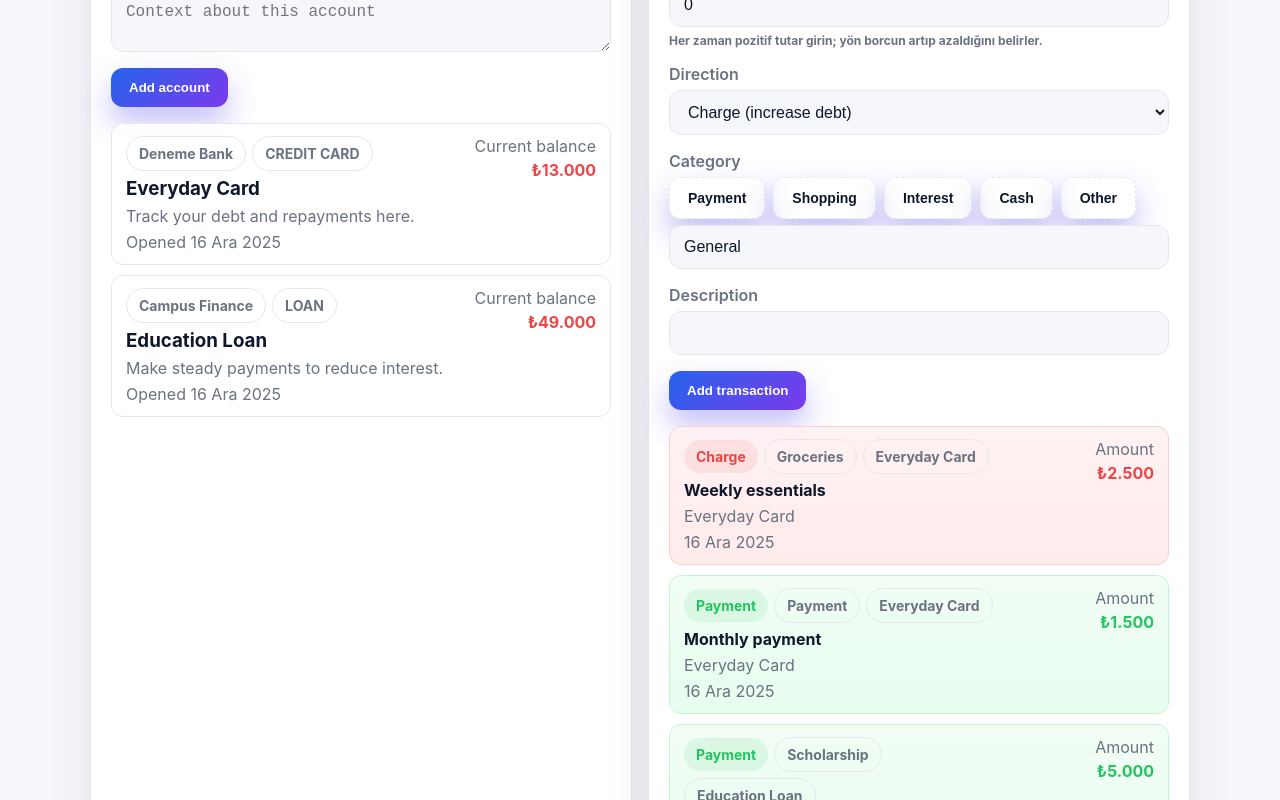
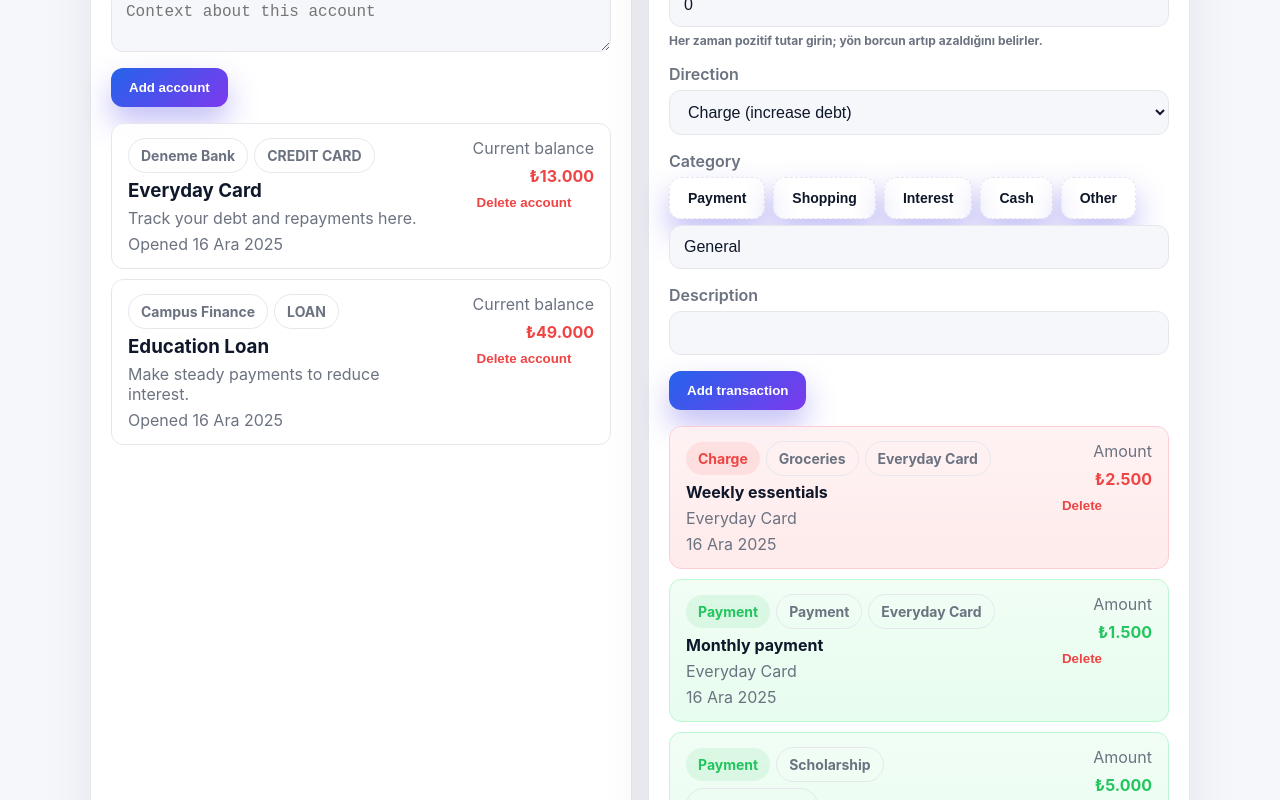
Before and after one commit to xhaoareth/deneme-webapp, a React (Vite) app: page / in a window 1280 px wide. Shown: the part 1100-1900 px from the top of the page. Built offline with nearby package versions, Linux system fonts and the light colour scheme.

Commit message:
Enhance UX polish and resilience

```diff
--- a/src/App.tsx
+++ b/src/App.tsx
@@ -175,7 +175,15 @@ function Header({ theme, onToggleTheme }: { theme: string; onToggleTheme: () =>
   );
 }
 
-function AccountCard({ account, balance }: { account: Account; balance: number }) {
+function AccountCard({
+  account,
+  balance,
+  onDelete,
+}: {
+  account: Account;
+  balance: number;
+  onDelete?: (account: Account) => void;
+}) {
   return (
     <li className="list-item account">
       <div className="stack">
@@ -190,6 +198,15 @@ function AccountCard({ account, balance }: { account: Account; balance: number }
       <div className="balance">
         <p className="muted">Current balance</p>
         <strong className={balance > 0 ? 'negative' : 'positive'}>{formatCurrency(balance)}</strong>
+        {onDelete && (
+          <button
+            type="button"
+            className="ghost danger-text"
+            onClick={() => onDelete(account)}
+          >
+            Delete account
+          </button>
+        )}
       </div>
     </li>
   );
@@ -199,10 +216,12 @@ function AccountsSection({
   accounts,
   transactions,
   onAddAccount,
+  onDeleteAccount,
 }: {
   accounts: Account[];
   transactions: Transaction[];
   onAddAccount: (account: Account) => void;
+  onDeleteAccount: (accountId: string) => void;
 }) {
   const [form, setForm] = useState({
     name: '',
@@ -262,6 +281,16 @@ function AccountsSection({
     setError('');
   };
 
+  const handleDeleteAccount = (account: Account) => {
+    const confirmed = window.confirm(
+      `Delete ${account.name}? Related transactions for this account will also be removed.`,
+    );
+
+    if (confirmed) {
+      onDeleteAccount(account.id);
+    }
+  };
+
   return (
     <section className="card">
       <div className="card-header">
@@ -318,9 +347,16 @@ function AccountsSection({
 
       <ul className="list">
         {accounts.map((account) => (
-          <AccountCard key={account.id} account={account} balance={getBalance(account, transactions)} />
+          <AccountCard
+            key={account.id}
+            account={account}
+            balance={getBalance(account, transactions)}
+            onDelete={() => handleDeleteAccount(account)}
+          />
         ))}
-        {accounts.length === 0 && <p className="empty">Add your first account to start tracking debt.</p>}
+        {accounts.length === 0 && (
+          <p className="empty">No accounts yet. Add an account to start tracking balances and payments.</p>
+        )}
       </ul>
     </section>
   );
@@ -328,7 +364,15 @@ function AccountsSection({
 
 const categoryPresets = ['Payment', 'Shopping', 'Interest', 'Cash', 'Other'] as const;
 
-function TransactionRow({ transaction, accountName }: { transaction: Transaction; accountName: string }) {
+function TransactionRow({
+  transaction,
+  accountName,
+  onDelete,
+}: {
+  transaction: Transaction;
+  accountName: string;
+  onDelete?: (transaction: Transaction) => void;
+}) {
   const directionLabel = transaction.direction === 'NEGATIVE' ? 'Charge' : 'Payment';
   return (
     <li
@@ -351,6 +395,11 @@ function TransactionRow({ transaction, accountName }: { transaction: Transaction
         <strong className={transaction.direction === 'NEGATIVE' ? 'negative' : 'positive'}>
           {formatCurrency(transaction.amount)}
         </strong>
+        {onDelete && (
+          <button type="button" className="ghost danger-text" onClick={() => onDelete(transaction)}>
+            Delete
+          </button>
+        )}
       </div>
     </li>
   );
@@ -360,10 +409,12 @@ function TransactionsSection({
   accounts,
   transactions,
   onAddTransaction,
+  onDeleteTransaction,
 }: {
   accounts: Account[];
   transactions: Transaction[];
   onAddTransaction: (transaction: Transaction) => void;
+  onDeleteTransaction: (transactionId: string) => void;
 }) {
   const [form, setForm] = useState({
     accountId: accounts[0]?.id ?? '',
@@ -379,6 +430,15 @@ function TransactionsSection({
     accountId: 'ALL',
     direction: 'ALL' as TransactionDirection | 'ALL',
   });
+
+  const accountNameLookup = useMemo(
+    () =>
+      accounts.reduce<Record<string, string>>((acc, account) => {
+        acc[account.id] = account.name;
+        return acc;
+      }, {}),
+    [accounts],
+  );
 
   useEffect(() => {
     if (!form.accountId && accounts[0]?.id) {
@@ -449,6 +509,16 @@ function TransactionsSection({
       return matchesAccount && matchesDirection;
     });
   }, [filters.accountId, filters.direction, transactions]);
+
+  const handleDeleteTransaction = (transaction: Transaction) => {
+    const confirmed = window.confirm(
+      `Delete this transaction for ${accountNameLookup[transaction.accountId] ?? 'an account'}?`,
+    );
+
+    if (confirmed) {
+      onDeleteTransaction(transaction.id);
+    }
+  };
 
   return (
     <section className="card">
@@ -558,10 +628,21 @@ function TransactionsSection({
       <ul className="list">
         {filteredTransactions.map((transaction) => {
           const accountName = accounts.find((account) => account.id === transaction.accountId)?.name || 'Unknown account';
-          return <TransactionRow key={transaction.id} transaction={transaction} accountName={accountName} />;
+          return (
+            <TransactionRow
+              key={transaction.id}
+              transaction={transaction}
+              accountName={accountName}
+              onDelete={handleDeleteTransaction}
+            />
+          );
         })}
         {filteredTransactions.length === 0 && (
-          <p className="empty">No transactions match your filters. Try adjusting them to see results.</p>
+          <p className="empty">
+            {transactions.length === 0
+              ? 'No transactions yet. Log your first charge or payment to visualize activity.'
+              : 'No transactions match your filters. Try adjusting them to see results.'}
+          </p>
         )}
       </ul>
     </section>
@@ -668,6 +749,14 @@ export default function App() {
 
   const addTransaction = (transaction: Transaction) => setTransactions((prev) => [transaction, ...prev]);
 
+  const deleteAccount = (accountId: string) => {
+    setAccounts((prev) => prev.filter((account) => account.id !== accountId));
+    setTransactions((prev) => prev.filter((transaction) => transaction.accountId !== accountId));
+  };
+
+  const deleteTransaction = (transactionId: string) =>
+    setTransactions((prev) => prev.filter((transaction) => transaction.id !== transactionId));
+
   const toggleTheme = () => setTheme((prev) => (prev === 'dark' ? 'light' : 'dark'));
 
   return (
@@ -768,8 +857,18 @@ export default function App() {
         </section>
 
         <main className="grid two-col">
-          <AccountsSection accounts={accounts} transactions={transactions} onAddAccount={addAccount} />
-          <TransactionsSection accounts={accounts} transactions={transactions} onAddTransaction={addTransaction} />
+          <AccountsSection
+            accounts={accounts}
+            transactions={transactions}
+            onAddAccount={addAccount}
+            onDeleteAccount={deleteAccount}
+          />
+          <TransactionsSection
+            accounts={accounts}
+            transactions={transactions}
+            onAddTransaction={addTransaction}
+            onDeleteTransaction={deleteTransaction}
+          />
         </main>
       </div>
     </div>
--- /dev/null
+++ b/src/components/ErrorBoundary.tsx
@@ -0,0 +1,47 @@
+import React from 'react';
+
+interface ErrorBoundaryState {
+  hasError: boolean;
+  message?: string;
+}
+
+export default class ErrorBoundary extends React.Component<React.PropsWithChildren, ErrorBoundaryState> {
+  constructor(props: React.PropsWithChildren) {
+    super(props);
+    this.state = { hasError: false };
+  }
+
+  static getDerivedStateFromError(error: Error): ErrorBoundaryState {
+    return { hasError: true, message: error.message };
+  }
+
+  componentDidCatch(error: Error, errorInfo: React.ErrorInfo): void {
+    console.error('App crashed', error, errorInfo);
+  }
+
+  handleReset = () => {
+    this.setState({ hasError: false, message: undefined });
+    window.location.reload();
+  };
+
+  render() {
+    if (this.state.hasError) {
+      return (
+        <div className="page light">
+          <div className="container">
+            <div className="card error-fallback">
+              <p className="eyebrow">Something went wrong</p>
+              <h2>We hit a snag</h2>
+              <p className="muted">{this.state.message || 'An unexpected error occurred.'}</p>
+              <button type="button" className="primary" onClick={this.handleReset}>
+                Refresh page
+              </button>
+            </div>
+          </div>
+        </div>
+      );
+    }
+
+    return this.props.children;
+  }
+}
--- a/src/index.css
+++ b/src/index.css
@@ -288,7 +288,8 @@ a {
   display: flex;
   justify-content: space-between;
   align-items: center;
-  padding: 12px 14px;
+  gap: 12px;
+  padding: 14px 16px;
   border-radius: 12px;
   border: 1px solid var(--border);
   background: linear-gradient(180deg, rgba(255, 255, 255, 0.9), rgba(255, 255, 255, 0.7));
@@ -310,7 +311,7 @@ a {
   text-align: right;
   display: flex;
   flex-direction: column;
-  gap: 4px;
+  gap: 8px;
   min-width: 140px;
 }
 
@@ -479,8 +480,11 @@ a {
 
 .empty {
   text-align: center;
-  padding: 12px;
+  padding: 16px;
   color: var(--muted);
+  background: rgba(255, 255, 255, 0.6);
+  border: 1px dashed var(--border);
+  border-radius: 12px;
 }
 
 .mini-stats {
@@ -493,6 +497,12 @@ a {
   display: flex;
   justify-content: space-between;
   align-items: center;
+}
+
+.error-fallback {
+  display: grid;
+  gap: 12px;
+  text-align: center;
 }
 
 .edit-grid {
@@ -523,4 +533,25 @@ a {
   .stats {
     grid-template-columns: 1fr;
   }
+
+  .page {
+    padding: 20px 12px 36px;
+  }
+
+  .card,
+  .navbar {
+    padding: 18px 14px;
+  }
+
+  .list-item,
+  .balance {
+    flex-direction: column;
+    align-items: flex-start;
+    text-align: left;
+  }
+
+  .balance {
+    min-width: auto;
+    width: 100%;
+  }
 }
--- a/src/main.tsx
+++ b/src/main.tsx
@@ -1,10 +1,13 @@
 import React from 'react';
 import ReactDOM from 'react-dom/client';
 import App from './App';
+import ErrorBoundary from './components/ErrorBoundary';
 import './index.css';
 
 ReactDOM.createRoot(document.getElementById('root')!).render(
   <React.StrictMode>
-    <App />
+    <ErrorBoundary>
+      <App />
+    </ErrorBoundary>
   </React.StrictMode>,
 );
```
